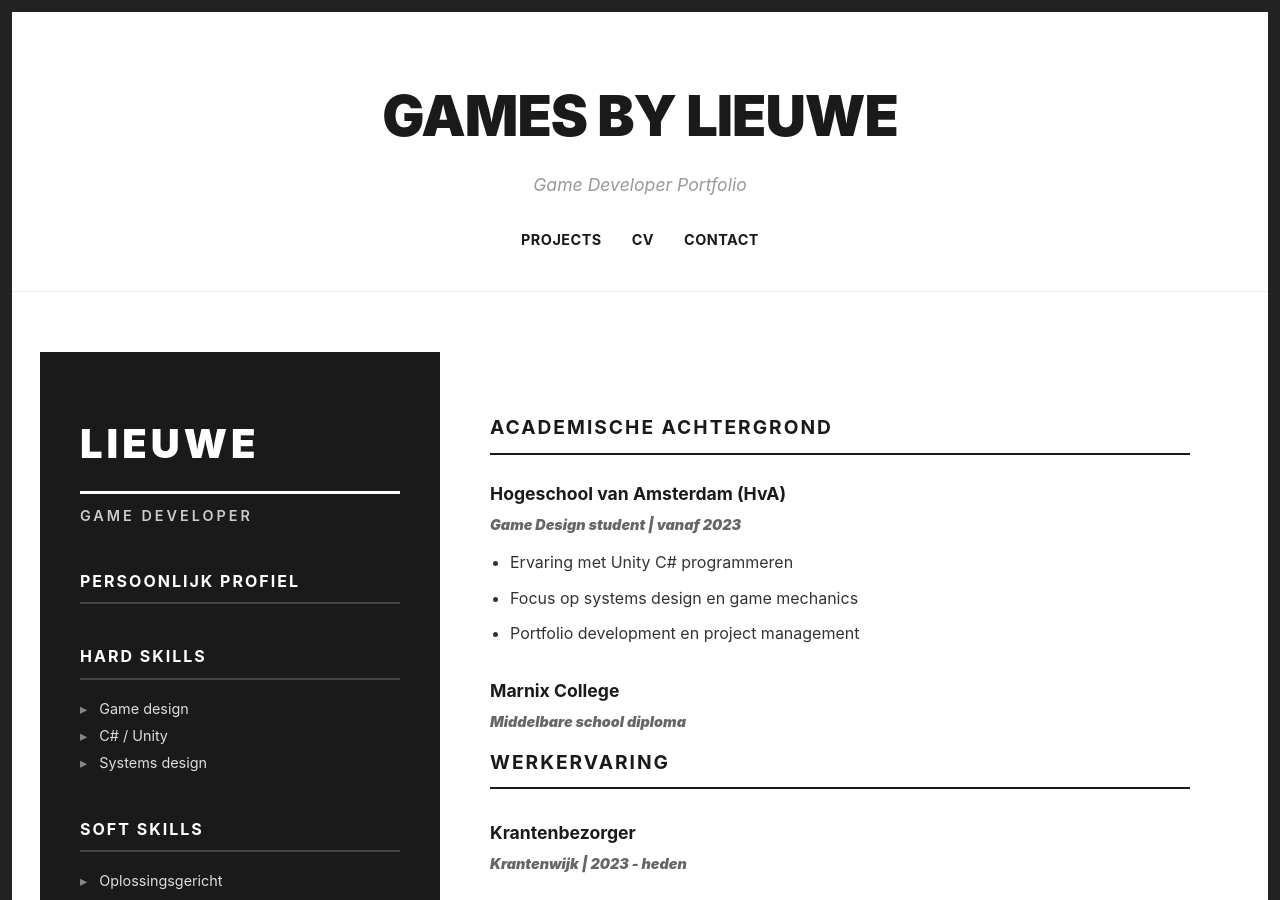
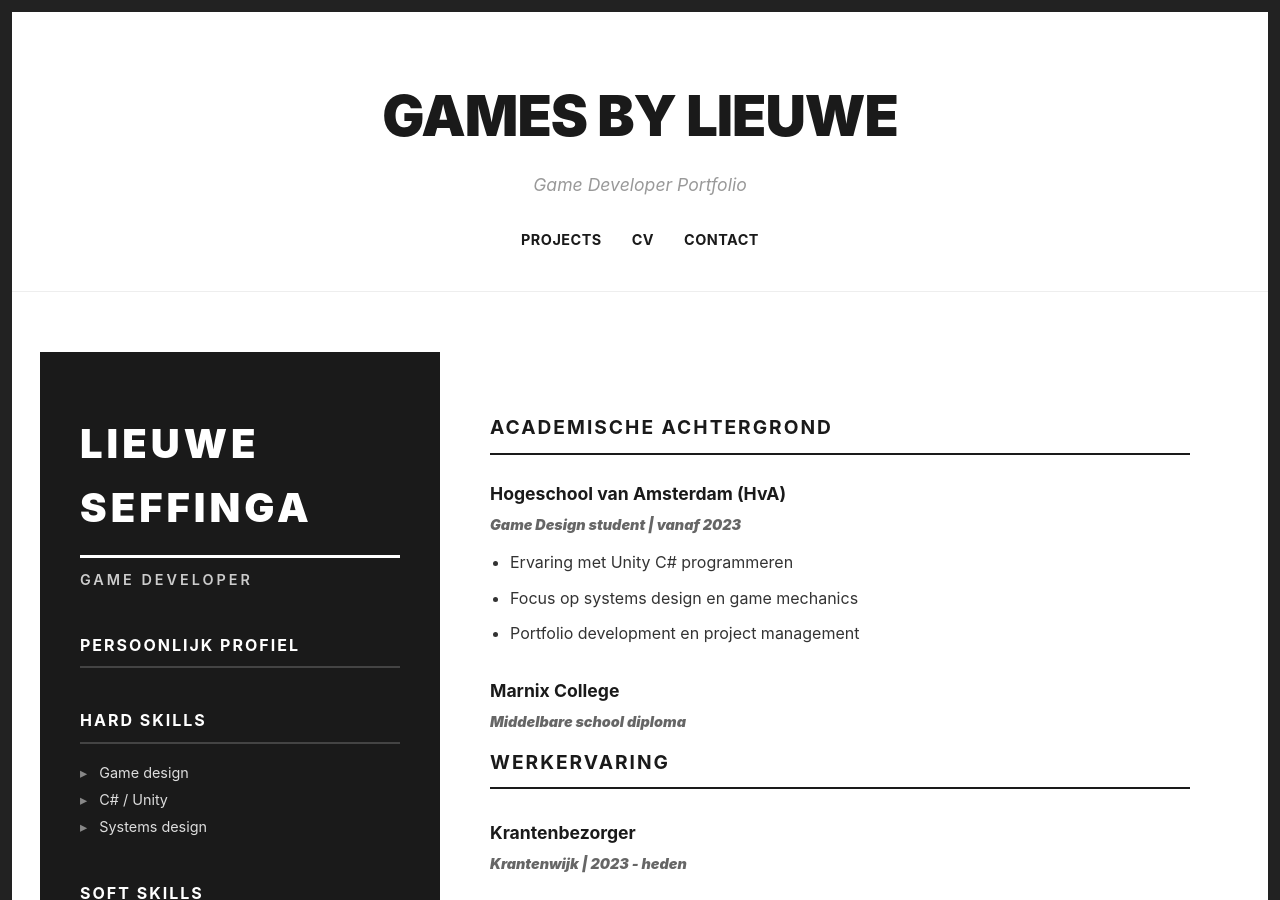
Before and after one commit to lieuweZ/lieuwez.github.io, a Jekyll site: the page built from Bio.md, in a window 1280 px wide and 900 px high. Built offline with Jekyll 4.4.1, drawn with Linux system fonts in a browser that asks for light colours.

Commit message:
change name

```diff
--- a/Bio.md
+++ b/Bio.md
@@ -4,7 +4,7 @@ title: Bio
 permalink: /about/
 ---
 
-# LIEUWE
+# LIEUWE Seffinga
 
 **GAME DEVELOPER**
 
```
